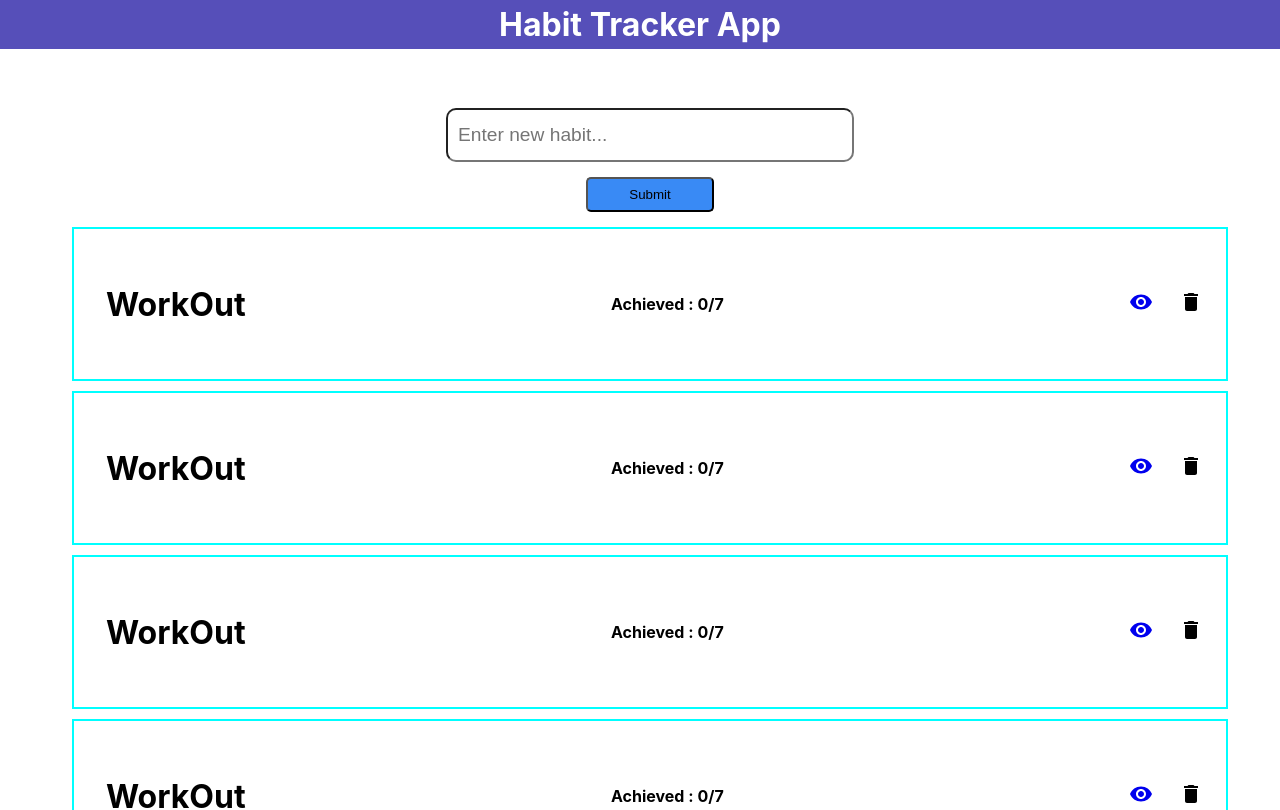
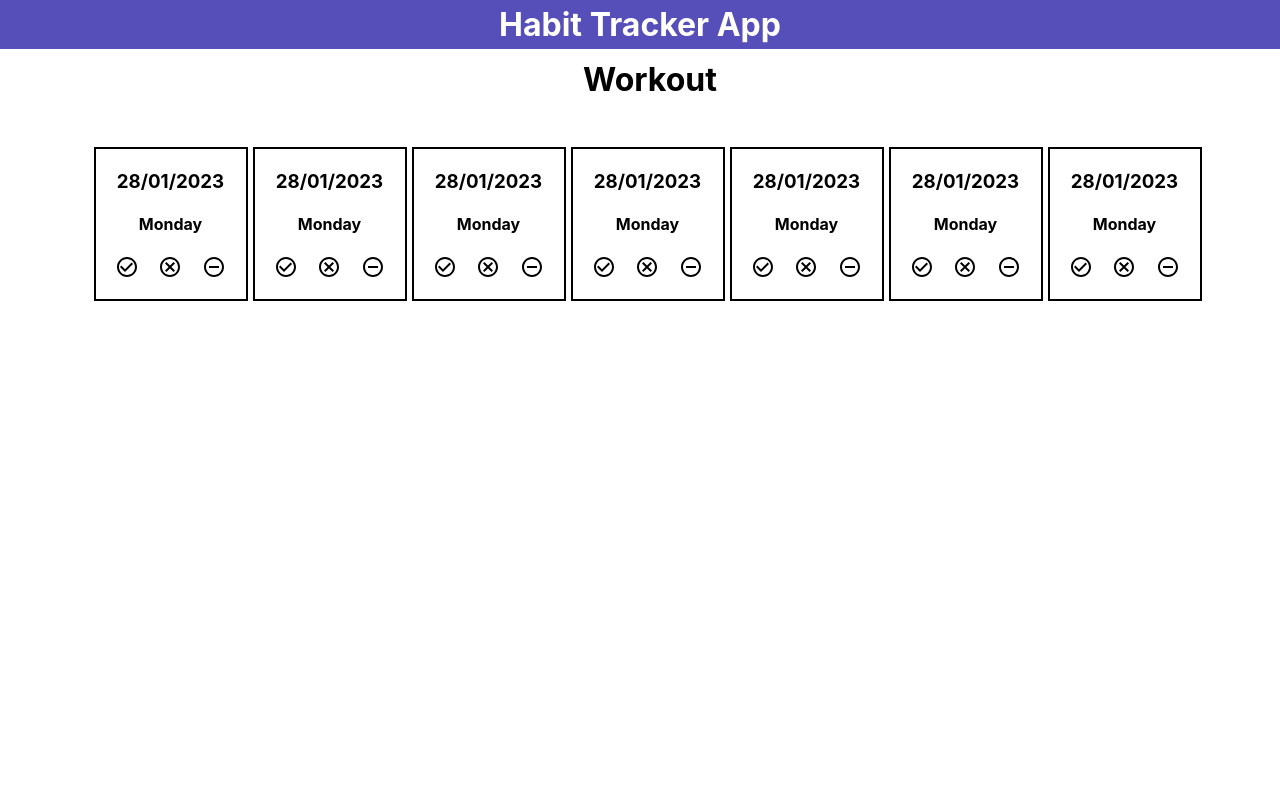
Before and after one commit to Shubhamgulik/habit-tracker-app, a React (Create React App) app: page /habit/1 in a window 1280 px wide. Shown: the top 810 px of the page. Built offline with nearby package versions, Linux system fonts and the light colour scheme.

Commit message:
Checking urlparams

```diff
--- a/src/components/App.js
+++ b/src/components/App.js
@@ -18,7 +18,7 @@ function App() {
       <Router>
         <Routes>
           <Route path="/" element={<Home />} />
-          <Route path="/habit" element={<Habit />} />
+          <Route path="/habit/:id" element={<Habit />} />
           <Route path="*" element={<Home />} />
         </Routes>
       </Router>
--- a/src/pages/Habit.js
+++ b/src/pages/Habit.js
@@ -1,7 +1,10 @@
 import React from "react";
+import { useParams } from "react-router-dom";
 import "./Habit.css";
 import Daycard from "../components/Daycard";
 function Habit() {
+  const params = useParams();
+  console.log("Parameters : ", params.id);
   return (
     <div className="habit">
       <h1>Workout</h1>
```
